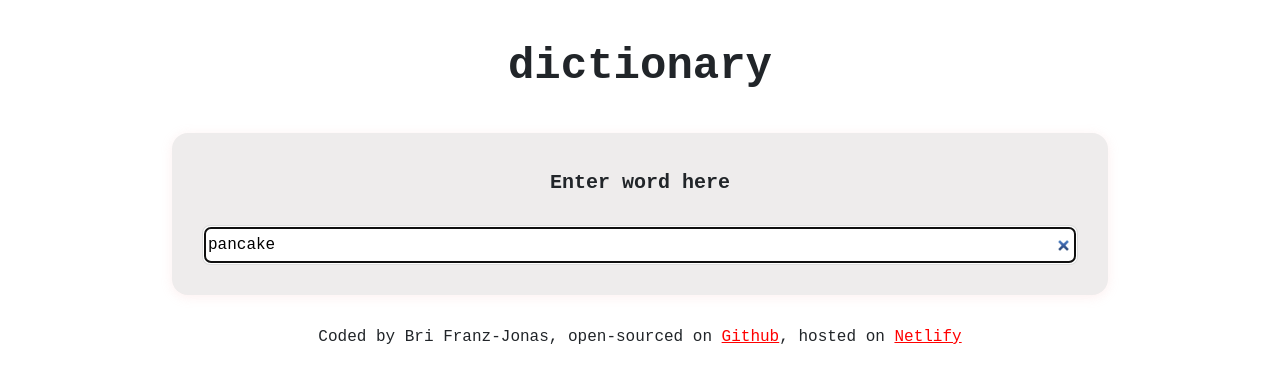
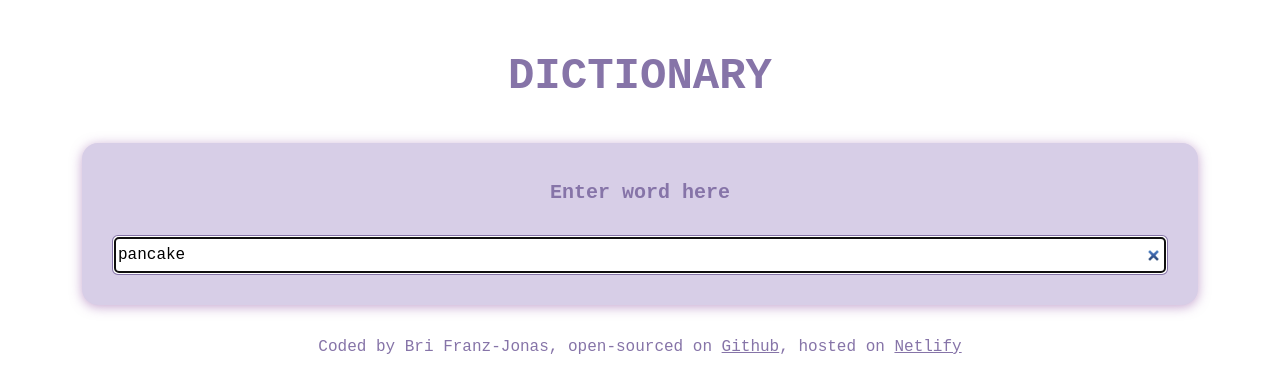
Before and after one commit to briology101/react-dictionary, a React (Create React App) app: page / in a window 1280 px wide. Shown: the top 392 px of the page. Built offline with nearby package versions, Linux system fonts and the light colour scheme; no server answers.

Commit message:
CSS/JS styling tweaks

```diff
--- a/src/App.css
+++ b/src/App.css
@@ -1,12 +1,13 @@
 .App {
   padding: 60px 0 100px;
-  max-width: 960px;
+  max-width: 1200px;
   margin: 0 auto;
   font-family:'Courier New', Courier, monospace;
+  color:rgb(134, 116, 168);
 }
 
 .App a {
-  color: red;
+  color: rgb(134, 116, 168);
 }
 
 .App-logo {
@@ -25,6 +26,6 @@
   text-align: center;
   font-weight: bold;
   font-size: 44px;
-  margin-top: -20px;
+  margin-top: -10px;
   margin-bottom: 40px;
 }
--- a/src/App.js
+++ b/src/App.js
@@ -6,7 +6,7 @@ export default function App() {
     <div className="App">
       <div className="container">
         <header className="App-header">
-          <h1> dictionary</h1>
+          <h1> DICTIONARY</h1>
         </header>
 
         <main>
--- a/src/Dictionary.css
+++ b/src/Dictionary.css
@@ -1,16 +1,16 @@
 .Dictionary section {
-    background: rgb(238, 236, 236);
+    background: rgb(215, 206, 231);
     padding: 30px;
     border-radius: 16px;
-    box-shadow: 0px 2px 12px rgba(243, 177, 177, 0.2);
+    box-shadow: 0px 2px 12px rgba(142, 78, 161, 0.5);
     margin: 20px 0;
     font-family:'Courier New', Courier, monospace;
   }
   .Dictionary input {
     width: 100%;
     padding: 6px 4px;
-    border: 2px solid #ddd;
-    border-radius: 8px;
+    border: 2px solid rgb(134, 116, 168);
+    border-radius: 6px;
     font-family:'Courier New', Courier, monospace;
   }
   .Dictionary h1 {
--- a/src/Dictionary.js
+++ b/src/Dictionary.js
@@ -26,7 +26,7 @@ export default function Dictionary(props) {
     axios.get(apiUrl).then(handleDictionaryResponse);
 
     let pexelsApiKey = "563492ad6f917000010000017dd1bd62418747c28ee34f1ecedb6681"
-    let pexelsApiUrl = `https://api.pexels.com/v1/search?query=${keyword}&per_page=6`;
+    let pexelsApiUrl = `https://api.pexels.com/v1/search?query=${keyword}&per_page=9`;
     let headers = { Authorization: `Bearer ${pexelsApiKey}`};
     axios.get(pexelsApiUrl, { headers: headers }).then(handlePexelsResponse);
 
--- a/src/Phonetic.css
+++ b/src/Phonetic.css
@@ -8,13 +8,13 @@
      padding: 10px 20px;
      border-radius: 20px;
      margin-right: 10px;
-     font-size: 12px;
+     font-size: 20px;
      font-weight: bold;
-     transition: all 150mx ease-in-out;
+     transition: all 500mx ease-in-out;
    }
 
    .Phonetic a:hover {
-     background: rgb(192, 49, 49);
+     background: rgb(134, 116, 168);
      color: white;
    }
 
```
